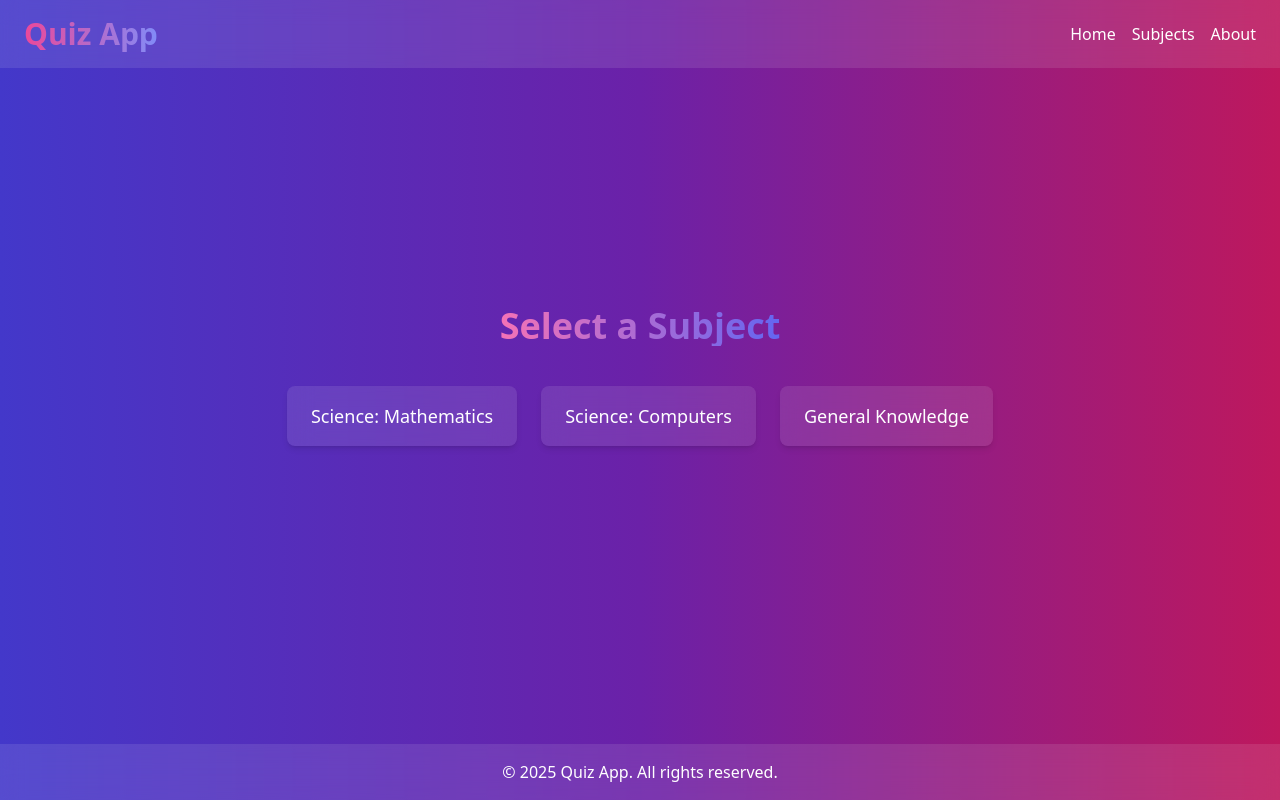
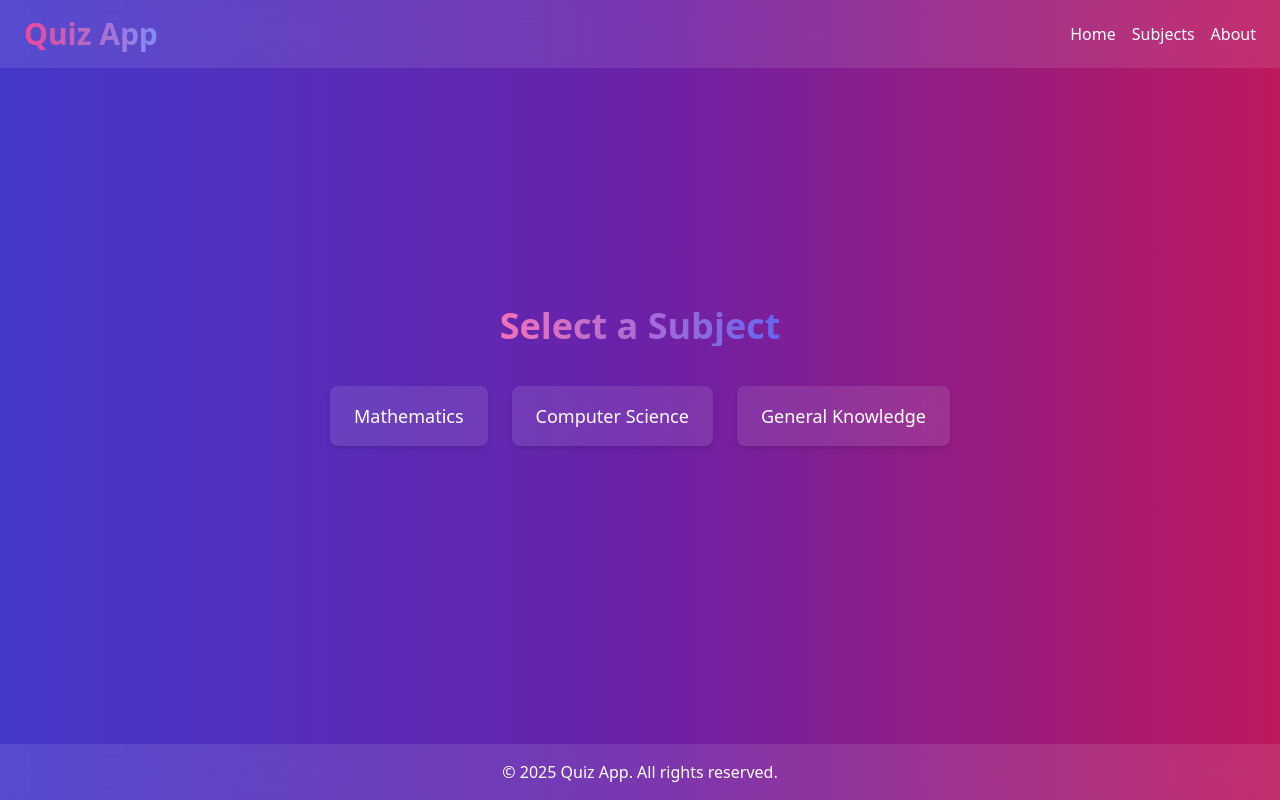
Before and after one commit to NKSG100/quiz-app-nextjs, a Next.js app: page /selectSubject in a window 1280 px wide. Built offline with nearby package versions, Linux system fonts and the light colour scheme.

Commit message:
Update page.js

```diff
--- a/src/app/selectSubject/page.js
+++ b/src/app/selectSubject/page.js
@@ -26,7 +26,7 @@ const SelectSubject = () => {
           }`}
           onClick={() => handleSubjectChange('Science: Mathematics')}
         >
-          Science: Mathematics
+          Mathematics
         </button>
 
         <button
@@ -35,7 +35,7 @@ const SelectSubject = () => {
           }`}
           onClick={() => handleSubjectChange('Science: Computers')}
         >
-          Science: Computers
+          Computer Science
         </button>
 
         <button
```
